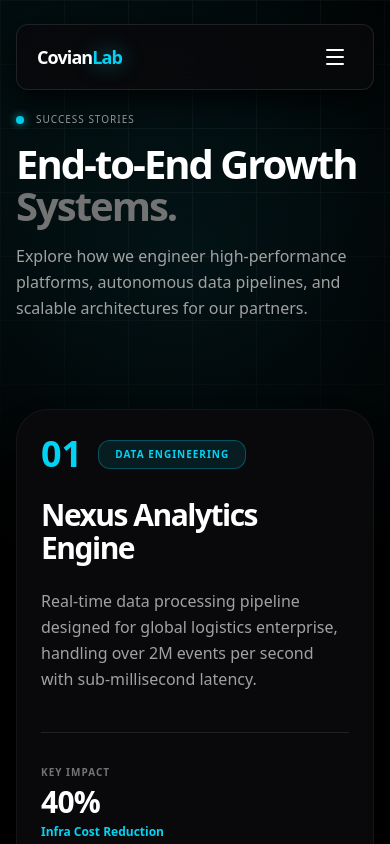
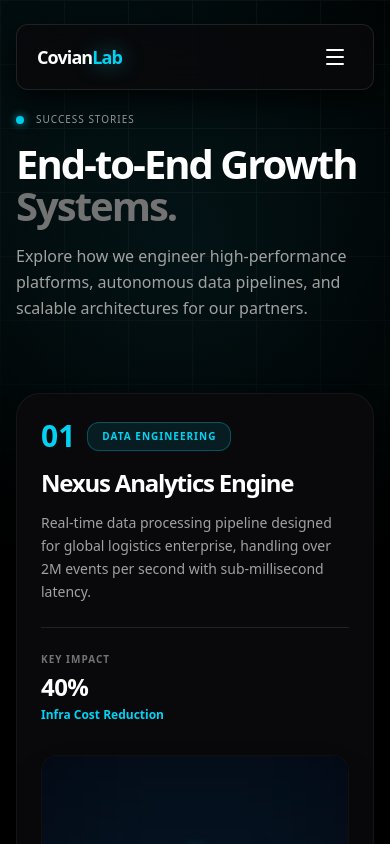
Before and after one commit to hmnshub/Covianlab_Frontend, a Next.js app: page /portfolio in a window 390 px wide. Shown: the top 844 px of the page. Built offline with nearby package versions, Linux system fonts and the light colour scheme.

Commit message:
Update component styling, add logo ticker, and update footer details

```diff
--- a/src/components/portfolio/PortfolioGrid.jsx
+++ b/src/components/portfolio/PortfolioGrid.jsx
@@ -2,6 +2,7 @@
 
 import { motion } from "framer-motion";
 import { Activity, Cpu, ShieldCheck, Zap, Heart, ShoppingCart } from "lucide-react";
+import { useState, useEffect } from "react";
 
 /* ========================================================
    UNIQUE BESPOKE VISUALIZERS (High-End & Lightweight)
@@ -16,7 +17,7 @@ const NexusVisual = () => (
           key={i}
           animate={{ height: [`${h}%`, `${h + 15}%`, `${h}%`] }}
           transition={{ duration: 2, repeat: Infinity, delay: i * 0.15, ease: "easeInOut" }}
-          className="w-4 md:w-6 bg-gradient-to-t from-cyan-600 to-cyan-400 rounded-t-md shadow-[0_0_15px_rgba(34,211,238,0.5)]"
+          className="w-3 sm:w-4 md:w-6 bg-gradient-to-t from-cyan-600 to-cyan-400 rounded-t-md shadow-[0_0_15px_rgba(34,211,238,0.5)]"
         />
       ))}
     </div>
@@ -30,18 +31,18 @@ const AuraVisual = () => (
     <motion.div
       animate={{ y: [-10, 10, -10] }}
       transition={{ duration: 5, repeat: Infinity, ease: "easeInOut" }}
-      className="absolute w-40 md:w-56 h-24 md:h-32 bg-teal-500/10 backdrop-blur-xl border border-teal-400/30 rounded-2xl -translate-x-12 -translate-y-8 md:-translate-x-16 md:-translate-y-12 shadow-[0_0_30px_rgba(45,212,191,0.15)] flex flex-col p-4 gap-3"
+      className="absolute w-36 sm:w-40 md:w-56 h-20 sm:h-24 md:h-32 bg-teal-500/10 backdrop-blur-xl border border-teal-400/30 rounded-2xl -translate-x-8 -translate-y-6 md:-translate-x-16 md:-translate-y-12 shadow-[0_0_30px_rgba(45,212,191,0.15)] flex flex-col p-3 sm:p-4 gap-2 sm:gap-3"
     >
-      <div className="w-1/2 h-3 bg-teal-400/40 rounded-full" />
-      <div className="w-3/4 h-3 bg-teal-400/20 rounded-full" />
+      <div className="w-1/2 h-2.5 sm:h-3 bg-teal-400/40 rounded-full" />
+      <div className="w-3/4 h-2.5 sm:h-3 bg-teal-400/20 rounded-full" />
     </motion.div>
     <motion.div
       animate={{ y: [10, -10, 10] }}
       transition={{ duration: 6, repeat: Infinity, ease: "easeInOut" }}
-      className="absolute w-48 md:w-64 h-20 md:h-28 bg-white/[0.05] backdrop-blur-2xl border border-white/20 rounded-2xl translate-x-8 translate-y-12 flex items-center justify-between p-4 md:p-6 shadow-2xl z-10"
+      className="absolute w-40 sm:w-48 md:w-64 h-16 sm:h-20 md:h-28 bg-white/[0.05] backdrop-blur-2xl border border-white/20 rounded-2xl translate-x-6 translate-y-8 sm:translate-y-12 flex items-center justify-between p-3 sm:p-4 md:p-6 shadow-2xl z-10"
     >
       <div className="w-1/2 h-4 md:h-6 bg-white/20 rounded-full" />
-      <div className="w-10 h-6 md:w-16 md:h-8 bg-teal-400 rounded-full shadow-[0_0_15px_rgba(45,212,191,0.6)]" />
+      <div className="w-8 h-5 sm:w-10 sm:h-6 md:w-16 md:h-8 bg-teal-400 rounded-full shadow-[0_0_15px_rgba(45,212,191,0.6)]" />
     </motion.div>
   </div>
 );
@@ -53,12 +54,12 @@ const ZenithVisual = () => (
     <motion.div
       animate={{ y: [-8, 8, -8], rotateY: [-5, 5, -5] }}
       transition={{ duration: 6, repeat: Infinity, ease: "easeInOut" }}
-      className="w-64 md:w-80 h-40 md:h-48 bg-gradient-to-br from-blue-500 via-indigo-600 to-purple-700 rounded-2xl p-5 md:p-6 flex flex-col justify-between shadow-[0_20px_50px_rgba(79,70,229,0.4)] border border-white/30 relative overflow-hidden z-10"
+      className="w-56 sm:w-64 md:w-80 h-36 sm:h-40 md:h-48 bg-gradient-to-br from-blue-500 via-indigo-600 to-purple-700 rounded-2xl p-4 sm:p-5 md:p-6 flex flex-col justify-between shadow-[0_20px_50px_rgba(79,70,229,0.4)] border border-white/30 relative overflow-hidden z-10"
     >
       <div className="absolute inset-0 bg-[linear-gradient(110deg,transparent_20%,rgba(255,255,255,0.2)_25%,transparent_30%)]" />
-      <div className="w-10 h-8 md:w-12 md:h-10 bg-yellow-400/90 rounded-md shadow-inner" />
+      <div className="w-10 h-7 sm:w-10 sm:h-8 md:w-12 md:h-10 bg-yellow-400/90 rounded-md shadow-inner" />
       <div className="flex justify-between items-end">
-        <div className="w-32 md:w-40 h-4 bg-white/50 rounded-full" />
+        <div className="w-28 sm:w-32 md:w-40 h-3.5 sm:h-4 bg-white/50 rounded-full" />
         <ShieldCheck className="w-6 h-6 md:w-8 md:h-8 text-white/80" />
       </div>
     </motion.div>
@@ -69,8 +70,8 @@ const VoidVisual = () => (
   <div className="relative w-full h-full bg-[#110505] flex items-center justify-center overflow-hidden">
     <div className="absolute inset-0 bg-rose-900/20 blur-[80px]" />
     {/* AI Radar Ping */}
-    <motion.div animate={{ scale: [1, 2.5], opacity: [0.8, 0] }} transition={{ duration: 2.5, repeat: Infinity, ease: "easeOut" }} className="absolute w-24 h-24 border-2 border-rose-500 rounded-full" />
-    <motion.div animate={{ scale: [1, 2.5], opacity: [0.8, 0] }} transition={{ duration: 2.5, repeat: Infinity, delay: 1.25, ease: "easeOut" }} className="absolute w-24 h-24 border-2 border-rose-500 rounded-full" />
+    <motion.div animate={{ scale: [1, 2.5], opacity: [0.8, 0] }} transition={{ duration: 2.5, repeat: Infinity, ease: "easeOut" }} className="absolute w-20 sm:w-24 h-20 sm:h-24 border-2 border-rose-500 rounded-full" />
+    <motion.div animate={{ scale: [1, 2.5], opacity: [0.8, 0] }} transition={{ duration: 2.5, repeat: Infinity, delay: 1.25, ease: "easeOut" }} className="absolute w-20 sm:w-24 h-20 sm:h-24 border-2 border-rose-500 rounded-full" />
 
     <div className="relative z-10 w-6 h-6 bg-rose-500 rounded-full shadow-[0_0_30px_rgba(244,63,94,1)] flex items-center justify-center">
       <div className="w-2 h-2 bg-white rounded-full animate-pulse" />
@@ -81,7 +82,7 @@ const VoidVisual = () => (
 const VitalPulseVisual = () => (
   <div className="relative w-full h-full bg-[#020d08] flex items-center justify-center overflow-hidden">
     <div className="absolute inset-0 bg-emerald-900/20 blur-[80px]" />
-    <svg viewBox="0 0 200 100" className="w-[80%] h-32 md:h-48 drop-shadow-[0_0_15px_rgba(16,185,129,0.8)] z-10">
+    <svg viewBox="0 0 200 100" className="w-[85%] h-28 sm:h-32 md:h-48 drop-shadow-[0_0_15px_rgba(16,185,129,0.8)] z-10">
       <motion.path
         d="M 0 50 L 50 50 L 65 20 L 90 90 L 110 50 L 200 50"
         fill="none" stroke="#10b981" strokeWidth="3" strokeLinecap="round" strokeLinejoin="round"
@@ -97,16 +98,16 @@ const LuxeStoreVisual = () => (
   <div className="relative w-full h-full bg-[#140d02] flex items-center justify-center overflow-hidden">
     <div className="absolute inset-0 bg-amber-900/20 blur-[80px]" />
     {/* High-End Checkout Bar */}
-    <div className="w-56 md:w-72 h-14 md:h-16 bg-amber-500/10 border border-amber-500/30 rounded-full p-1.5 flex items-center relative overflow-hidden z-10 backdrop-blur-md shadow-[0_0_30px_rgba(245,158,11,0.15)]">
+    <div className="w-48 sm:w-56 md:w-72 h-12 sm:h-14 md:h-16 bg-amber-500/10 border border-amber-500/30 rounded-full p-1.5 flex items-center relative overflow-hidden z-10 backdrop-blur-md shadow-[0_0_30px_rgba(245,158,11,0.15)]">
       <motion.div
         animate={{ width: ["15%", "100%", "15%"] }}
         transition={{ duration: 4, repeat: Infinity, ease: "easeInOut" }}
         className="absolute left-0 top-0 bottom-0 bg-gradient-to-r from-amber-600/40 to-amber-400/80 rounded-full"
       />
-      <div className="w-10 h-10 md:w-12 md:h-12 bg-amber-500 rounded-full flex items-center justify-center z-20 shadow-lg">
-        <ShoppingCart className="w-5 h-5 text-black" />
+      <div className="w-9 h-9 sm:w-10 sm:h-10 md:w-12 md:h-12 bg-amber-500 rounded-full flex items-center justify-center z-20 shadow-lg">
+        <ShoppingCart className="w-4 h-4 sm:w-5 sm:h-5 text-black" />
       </div>
-      <span className="text-amber-400 font-bold text-xs md:text-sm uppercase tracking-widest z-20 ml-6 md:ml-8">Processing</span>
+      <span className="text-amber-400 font-bold text-[10px] sm:text-xs md:text-sm uppercase tracking-widest z-20 ml-4 sm:ml-6 md:ml-8">Processing</span>
     </div>
   </div>
 );
@@ -210,48 +211,61 @@ const projects = [
 ];
 
 export default function PortfolioGrid() {
+  const [isMobile, setIsMobile] = useState(false);
+
+  useEffect(() => {
+    const checkMobile = () => {
+      setIsMobile(window.innerWidth < 768);
+    };
+    checkMobile();
+    window.addEventListener("resize", checkMobile);
+    return () => window.removeEventListener("resize", checkMobile);
+  }, []);
+
   return (
-    <section className="pb-32 pt-12 bg-transparent relative z-10">
+    <section className="pb-16 md:pb-32 pt-8 md:pt-12 bg-transparent relative z-10">
       <div className="max-w-screen-xl mx-auto px-4 md:px-8">
 
         {/* The Stacking Container */}
-        <div className="relative flex flex-col gap-6 md:gap-12 pb-24">
+        <div className="relative flex flex-col gap-6 md:gap-12 pb-16 md:pb-24">
           {projects.map((project, index) => (
             <motion.div
               key={project.id}
-              initial={{ opacity: 0, y: 50 }}
+              initial={{ opacity: 0, y: 40 }}
               whileInView={{ opacity: 1, y: 0 }}
-              viewport={{ once: true, margin: "-100px" }}
-              transition={{ duration: 0.6, ease: "easeOut" }}
-              // 👉 STICKY STACKING LOGIC
-              className="sticky w-full rounded-[2rem] md:rounded-[2.5rem] bg-[#09090b] border border-white/5 p-6 lg:p-12 shadow-2xl flex flex-col lg:flex-row gap-10 lg:gap-16 items-center justify-between"
-              style={{ top: `calc(12vh + ${index * 35}px)` }}
+              viewport={{ once: true, margin: "-50px" }}
+              transition={{ duration: 0.5, ease: "easeOut" }}
+              // 👉 DYNAMICALLY TOGGLE BETWEEN RELATIVE (MOBILE) AND STICKY (DESKTOP)
+              className={`w-full rounded-3xl md:rounded-[2.5rem] bg-[#09090b] border border-white/5 p-6 sm:p-8 lg:p-12 shadow-2xl flex flex-col lg:flex-row gap-8 lg:gap-16 items-center justify-between ${
+                isMobile ? "relative" : "sticky"
+              }`}
+              style={!isMobile ? { top: `calc(12vh + ${index * 35}px)` } : undefined}
             >
 
               {/* Left Column: Sharp Typography & Metrics */}
               <div className="flex-1 w-full flex flex-col justify-center">
-                <div className="flex items-center gap-4 mb-6 md:mb-8">
-                  <span className={`text-4xl md:text-5xl font-black ${project.theme.accentText}`}>
+                <div className="flex items-center gap-3 sm:gap-4 mb-4 sm:mb-6 md:mb-8">
+                  <span className={`text-3xl sm:text-4xl md:text-5xl font-black ${project.theme.accentText}`}>
                     {project.index}
                   </span>
-                  <span className={`text-[10px] md:text-xs uppercase tracking-widest font-bold border px-4 py-1.5 rounded-full ${project.theme.accentText} ${project.theme.accentBorder} ${project.theme.accentBg}`}>
+                  <span className={`text-[10px] md:text-xs uppercase tracking-widest font-bold border px-3.5 sm:px-4 py-1.5 rounded-full ${project.theme.accentText} ${project.theme.accentBorder} ${project.theme.accentBg}`}>
                     {project.dept}
                   </span>
                 </div>
 
-                <h2 className="text-3xl md:text-4xl lg:text-5xl font-bold tracking-tighter leading-[1.1] text-white mb-6">
+                <h2 className="text-2xl sm:text-3xl md:text-4xl lg:text-5xl font-bold tracking-tighter leading-[1.1] text-white mb-4 sm:mb-6">
                   {project.title}
                 </h2>
-                <p className="text-base md:text-lg text-neutral-400 leading-relaxed mb-10 max-w-lg">
+                <p className="text-sm sm:text-base md:text-lg text-neutral-400 leading-relaxed mb-6 sm:mb-8 md:mb-10 max-w-lg">
                   {project.desc}
                 </p>
 
-                <div className="pt-8 border-t border-white/10">
+                <div className="pt-6 sm:pt-8 border-t border-white/10">
                   <div>
                     <span className="text-[10px] md:text-xs uppercase tracking-widest text-neutral-500 font-bold block mb-1">
                       Key Impact
                     </span>
-                    <div className="text-3xl md:text-4xl font-black text-white tracking-tight">
+                    <div className="text-2xl sm:text-3xl md:text-4xl font-black text-white tracking-tight">
                       {project.impact}
                     </div>
                     <div className={`text-xs md:text-sm font-bold mt-1 ${project.theme.accentText}`}>
@@ -262,7 +276,7 @@ export default function PortfolioGrid() {
               </div>
 
               {/* Right Column: High-End Bespoke Visualizers */}
-              <div className="w-full lg:w-[45%] aspect-square md:aspect-video lg:aspect-square rounded-2xl overflow-hidden shadow-2xl relative border border-white/5 bg-[#030303]">
+              <div className="w-full lg:w-[45%] aspect-square sm:aspect-video lg:aspect-square rounded-2xl overflow-hidden shadow-2xl relative border border-white/5 bg-[#030303]">
                 {project.visual}
               </div>
 
```
